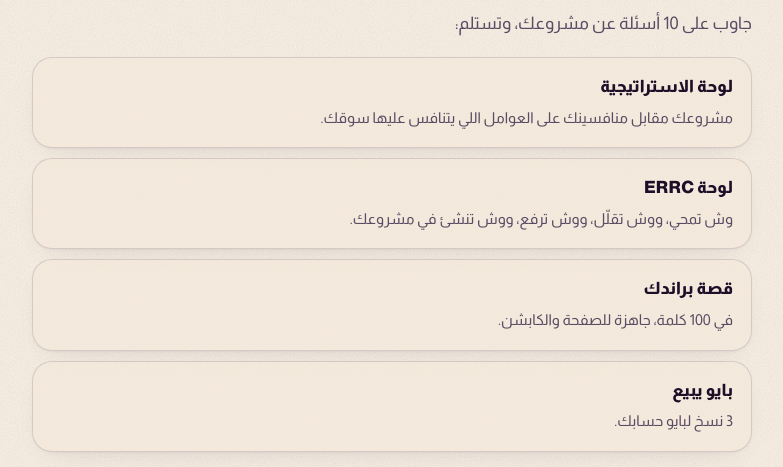
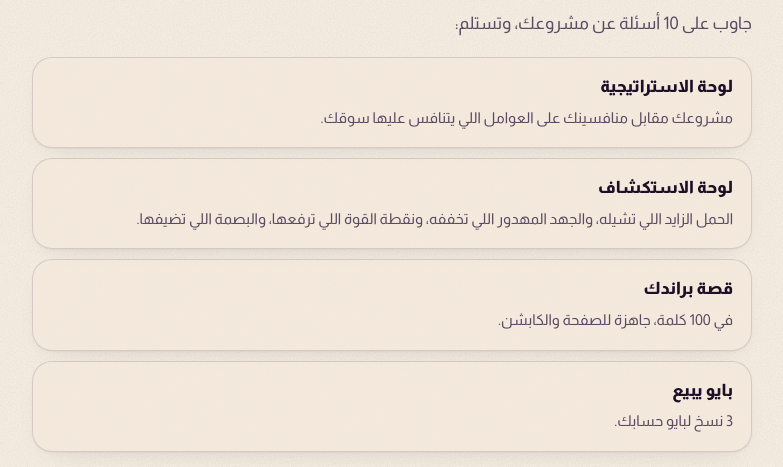
Before and after one commit to mamar-growth/mamar-growth.github.io, a plain HTML site: page package/index.html in a window 1280 px wide. Shown: the part 312-779 px from the top of the page, without its empty margins (248-1031 px from the left). Drawn offline with Linux system fonts and the light colour scheme.

Commit message:
صفحة الباقة: لوحة الاستكشاف بالأسماء الجديدة
Co-Authored-By: Claude Opus 5.5 <noreply@anthropic.com>

```diff
--- a/package/index.html
+++ b/package/index.html
@@ -4,7 +4,7 @@
 <meta charset="utf-8">
 <meta name="viewport" content="width=device-width, initial-scale=1, viewport-fit=cover">
 <title>باقة المفكر الاستراتيجي</title>
-<meta name="description" content="خريطة مشروعك في 24 ساعة بـ9$: لوحة الاستراتيجية، لوحة ERRC، قصة براندك، و3 نسخ بايو.">
+<meta name="description" content="خريطة مشروعك في 24 ساعة بـ9$: لوحة الاستراتيجية، لوحة الاستكشاف، قصة براندك، و3 نسخ بايو.">
 <link rel="preconnect" href="https://fonts.googleapis.com">
 <link rel="preconnect" href="https://fonts.gstatic.com" crossorigin>
 <link rel="stylesheet" href="https://fonts.googleapis.com/css2?family=Almarai:wght@400;700;800&display=swap">
@@ -100,7 +100,7 @@ footer a{direction:ltr}
     <p class="lead">جاوب على 10 أسئلة عن مشروعك، وتستلم:</p>
     <ul class="list">
       <li><b>لوحة الاستراتيجية</b><span>مشروعك مقابل منافسينك على العوامل اللي يتنافس عليها سوقك.</span></li>
-      <li><b>لوحة ERRC</b><span>وش تمحي، ووش تقلّل، ووش ترفع، ووش تنشئ في مشروعك.</span></li>
+      <li><b>لوحة الاستكشاف</b><span>الحمل الزايد اللي تشيله، والجهد المهدور اللي تخففه، ونقطة القوة اللي ترفعها، والبصمة اللي تضيفها.</span></li>
       <li><b>قصة براندك</b><span>في 100 كلمة، جاهزة للصفحة والكابشن.</span></li>
       <li><b>بايو يبيع</b><span>3 نسخ لبايو حسابك.</span></li>
     </ul>
```
